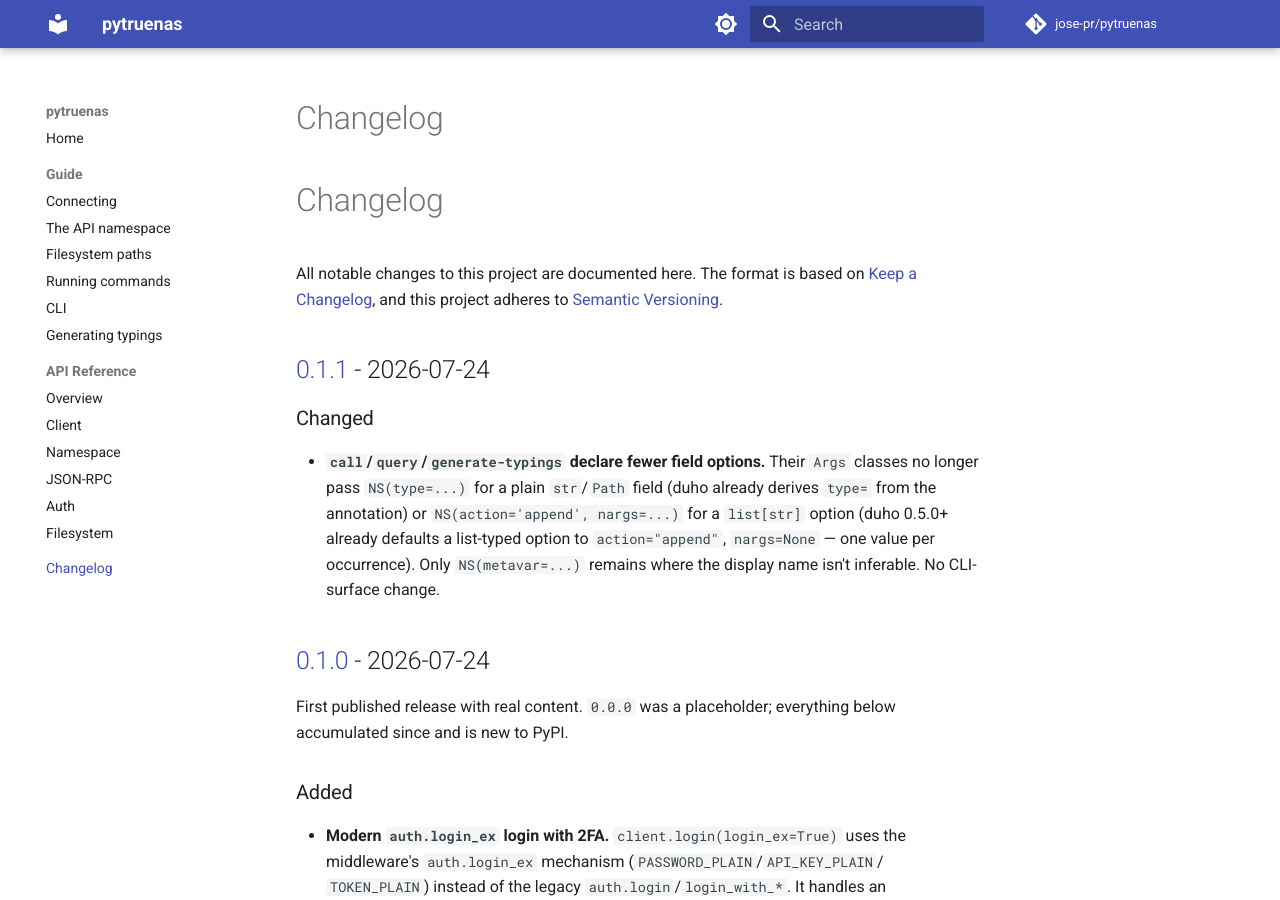
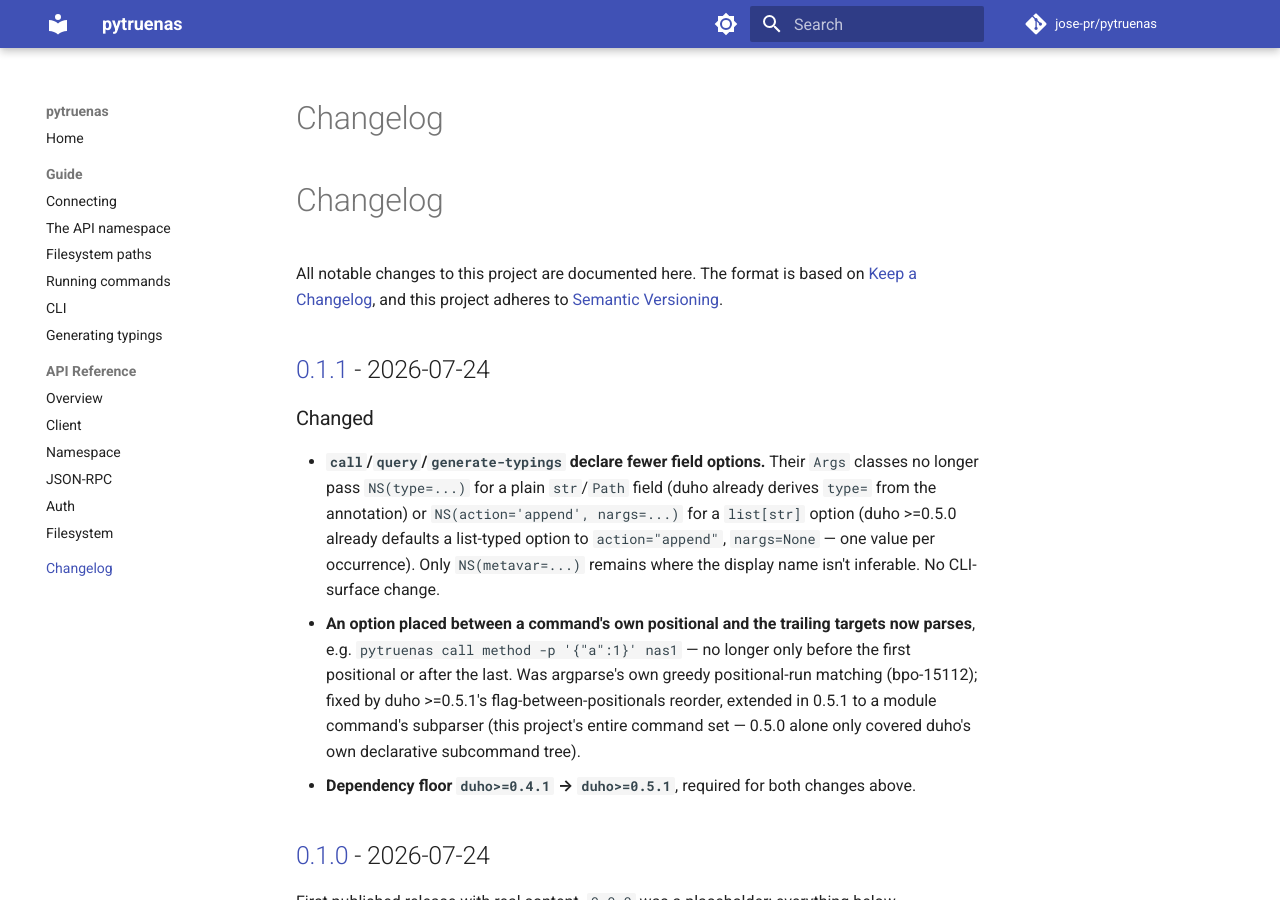
Before and after one commit to jose-pr/pytruenas, an MkDocs documentation site: the page built from docs/changelog.md, in a window 1280 px wide and 900 px high. Built offline with MkDocs 1.6.1 and Material for MkDocs 9.7.7, drawn with Linux system fonts in a browser that asks for light colours; comment, search, counter and statistics services are not loaded.

Commit message:
fix: bump duho floor to >=0.5.1 -- 0.1.1's CI release failed against >=0.4.1
The 0.1.1 field-declaration simplification (dropping the explicit
NS(action='append', nargs=None) override on call.py's params / query.py's
query, relying on duho defaulting a list-typed option to that) was validated
locally against an editable duho install pointed at a local 0.5.x checkout,
not the >=0.4.1 floor actually declared in pyproject.toml. Real CI (which
installs from PyPI) failed: against 0.4.1, a list-typed option still infers
nargs='*', so a bare `-p` greedily swallowed the trailing target and
`test_params_are_options_not_positionals` failed with "the following
arguments are required: method". Re-verified this fix against the real PyPI
duho 0.5.1 wheel (force-reinstalled, not the sibling checkout) before
committing.

duho 0.5.1 (now on PyPI) also extends its flag-between-positionals reorder fix
to a module command's subparser -- 0.5.0 alone only covered duho's own
declarative subcommand tree, which doesn't include any pytruenas command.
Bumping straight to >=0.5.1 fixes both: call.py/query.py's field declarations
work as simplified, AND an option between a command's own positional and the
trailing targets now parses in any position (verified live for both commands,
all three flag positions). call.py's docstring and docs/guide/cli.md's
ordering caveat are removed since the limitation they documented no longer
applies at this floor.

```diff
--- a/CHANGELOG.md
+++ b/CHANGELOG.md
@@ -10,10 +10,19 @@ adheres to [Semantic Versioning](https://semver.org/spec/v2.0.0.html).
 - **`call`/`query`/`generate-typings` declare fewer field options.** Their
   `Args` classes no longer pass `NS(type=...)` for a plain `str`/`Path` field
   (duho already derives `type=` from the annotation) or `NS(action='append',
-  nargs=...)` for a `list[str]` option (duho 0.5.0+ already defaults a
+  nargs=...)` for a `list[str]` option (duho >=0.5.0 already defaults a
   list-typed option to `action="append"`, `nargs=None` — one value per
   occurrence). Only `NS(metavar=...)` remains where the display name isn't
   inferable. No CLI-surface change.
+- **An option placed between a command's own positional and the trailing
+  targets now parses**, e.g. `pytruenas call method -p '{"a":1}' nas1` — no
+  longer only before the first positional or after the last. Was argparse's
+  own greedy positional-run matching (bpo-15112); fixed by duho >=0.5.1's
+  flag-between-positionals reorder, extended in 0.5.1 to a module command's
+  subparser (this project's entire command set — 0.5.0 alone only covered
+  duho's own declarative subcommand tree).
+- **Dependency floor `duho>=0.4.1` → `duho>=0.5.1`**, required for both
+  changes above.
 
 ## [0.1.0] - 2026-07-24
 
```
Also changed, not shown: docs/guide/cli.md (+1 -3 lines), pyproject.toml (+17 -10 lines), 1 other file.
